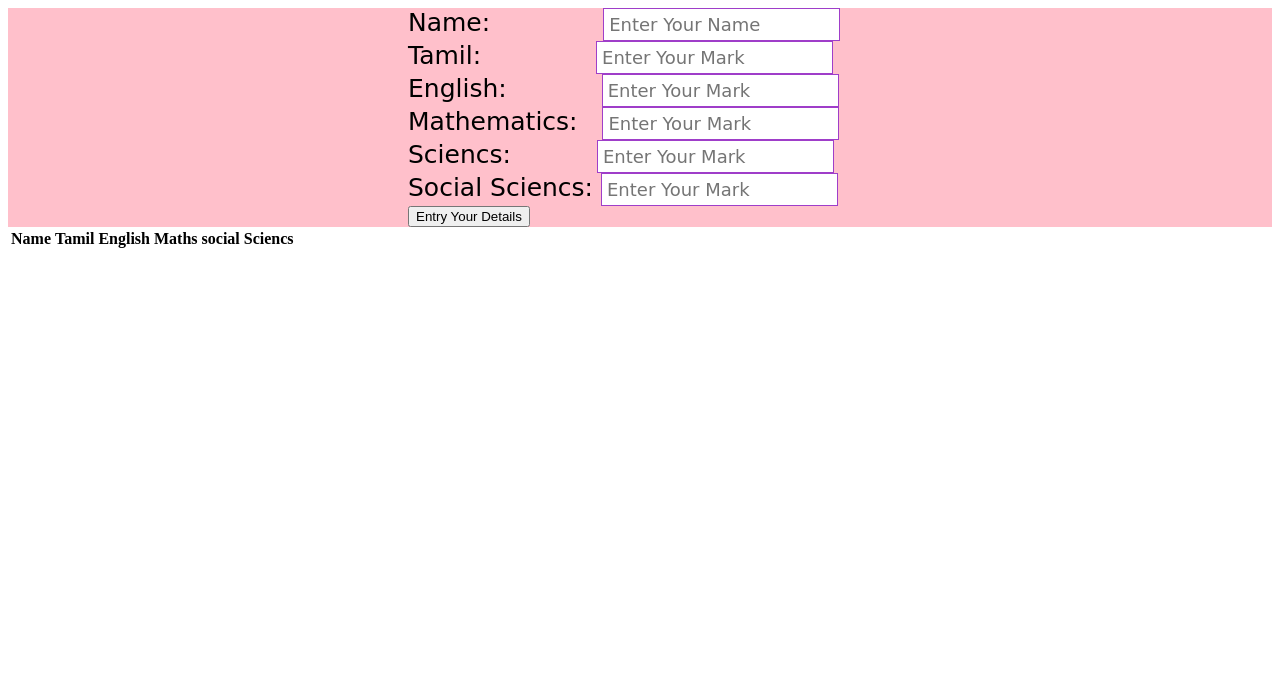
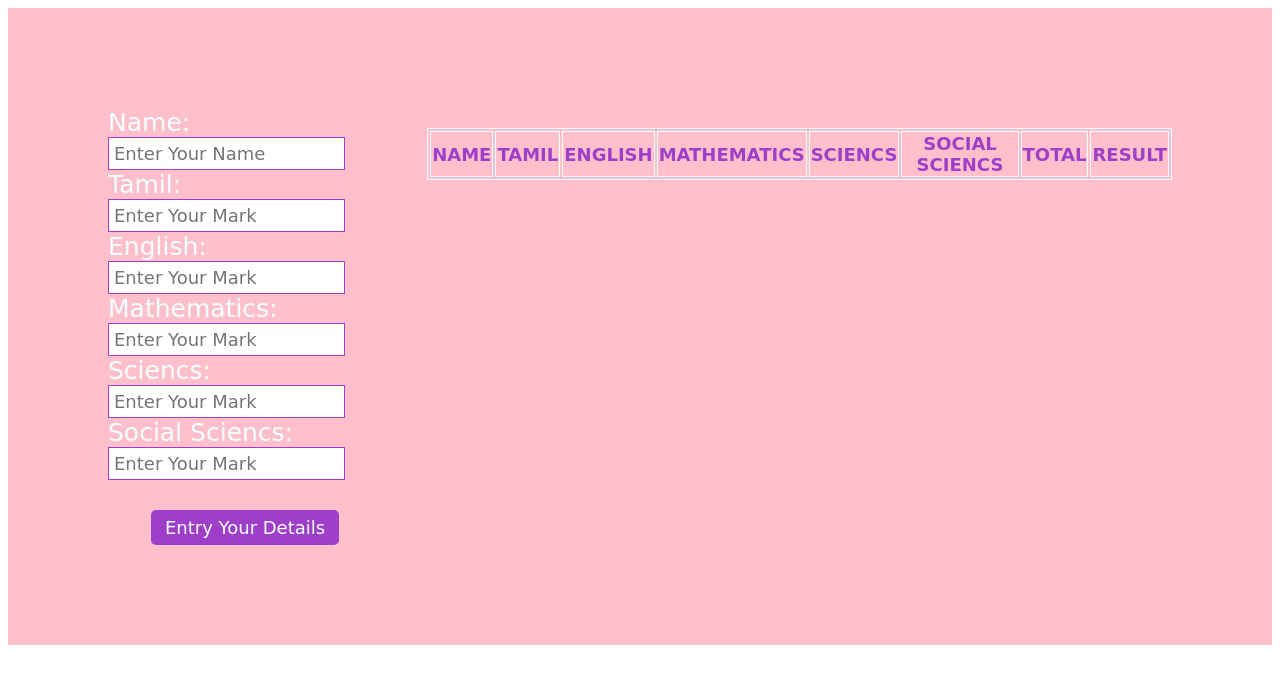
Before and after one commit to muthurajchella/js-task, a plain HTML site: page calculate-total-mark/index.html in a window 1280 px wide. Drawn offline with Linux system fonts and the light colour scheme.

Commit message:
cal-mark

```diff
--- a/calculate-total-mark/css/main.css
+++ b/calculate-total-mark/css/main.css
@@ -1,8 +1,9 @@
 .container{
     width: auto;
     height: auto;
-    margin-left: 400px;
-    margin-right: 400px;
+    margin-left: 100px;
+    margin-right: 100px;
+    display: flex;
 }
 
 .cal{
@@ -10,46 +11,61 @@
     height: 100%;
     background-color: pink;
     box-sizing: border-box;
+    padding-top: 100px;
+    padding-bottom: 100px;
+
+}
+
+/*input html Start*/
+.input{
+    width: 30%;
+    height: auto;
+    box-sizing: border-box;
 }
 
 .name{
     font-family: cursive;
     font-size: 25px;
     align-items: baseline;
+    color: azure;
 }
 
 .tamil{
     font-family: cursive;
     font-size: 25px;
     align-items: baseline;
+    color: azure;
 }
 
 .en{
     font-family: cursive;
     font-size: 25px;
     align-items: baseline;
+    color: azure;
 }
 
 .maths{
     font-family: cursive;
     font-size: 25px;
     align-items: baseline;
+    color: azure;
 }
 
 .sc{
     font-family: cursive;
     font-size: 25px;
     align-items: baseline;
+    color: azure;
 }
 
 .ss{
     font-family: cursive;
     font-size: 25px;
     align-items: baseline;
+    color: azure;
 }
 
 .name input{
-    margin-left: 105px;
     border: solid 1px #9f3ec9;
     padding: 5px;
     font-family: cursive;
@@ -58,7 +74,6 @@
 
 
 .tamil input{
-    margin-left: 107px;
     border: solid 1px #9f3ec9;
     padding: 5px;
     font-family: cursive;
@@ -66,7 +81,6 @@
 }
 
 .en input{
-    margin-left: 87px;
     border: solid 1px #9f3ec9;
     padding: 5px;
     font-family: cursive;
@@ -74,7 +88,6 @@
 }
 
 .maths input{
-    margin-left: 17px;
     border: solid 1px #9f3ec9;
     padding: 5px;
     font-family: cursive;
@@ -82,7 +95,6 @@
 }
 
 .sc input{
-    margin-left: 78px;
     border: solid 1px #9f3ec9;
     padding: 5px;
     font-family: cursive;
@@ -90,7 +102,6 @@
 }
 
 .ss input{
-    margin-left: 0px;
     border: solid 1px #9f3ec9;
     padding: 5px;
     font-family: cursive;
@@ -120,3 +131,46 @@
 .ss input:focus{
     outline: none;
 }
+
+button{
+    padding-top: 7px;
+    padding-bottom: 7px;
+    padding-left: 14px;
+    padding-right: 14px;
+    margin-left: 43px;
+    background-color: #9f3ec9;
+    border: none;
+    border-radius: 5px;
+    color: azure;
+    font-family: cursive;
+    font-size: 18px;
+    margin-top: 30px;
+    cursor: pointer;
+    transition: 0.5s;
+}
+
+button:hover{
+    background-color: azure;
+    color: #9f3ec9;
+}
+/*input html End*/
+
+/*js table start*/
+.jstable{
+    width: 70%;
+    height: auto;
+    box-sizing: border-box;
+}
+
+table{
+    width: 100%;
+    height: auto;
+    margin-top: 20px;
+}
+table, th, td{
+    border: solid 1px azure;
+    color: #9f3ec9;
+    font-family: cursive;
+    font-size: 18px;
+}
+/*js table start*/
--- a/calculate-total-mark/index.html
+++ b/calculate-total-mark/index.html
@@ -8,37 +8,46 @@
     <link rel="stylesheet" href="css/main.css">
 </head>
 <body>
-    <section class="cal">
+<section class="cal">
 <div class="container">
+<!--Input Start-->
+<div class="input">
+    <div class="name">Name: <br> <input type="text" placeholder="Enter Your Name" id="name"></div>
 
-    <div class="name">Name: <input type="text" placeholder="Enter Your Name"></div>
+    <div class="tamil">Tamil: <br><input type="text" placeholder="Enter Your Mark" id="tm"></div>
 
-    <div class="tamil">Tamil: <input type="text" placeholder="Enter Your Mark"></div>
+    <div class="en">English: <br><input type="text" placeholder="Enter Your Mark" id="eng"></div>
 
-    <div class="en">English: <input type="text" placeholder="Enter Your Mark"></div>
+    <div class="maths">Mathematics: <br><input type="text" placeholder="Enter Your Mark" id="maths"></div>
 
-    <div class="maths">Mathematics: <input type="text" placeholder="Enter Your Mark"></div>
+    <div class="sc">Sciencs: <br><input type="text" placeholder="Enter Your Mark" id="sc"></div>
 
-    <div class="sc">Sciencs: <input type="text" placeholder="Enter Your Mark"></div>
+    <div class="ss">Social Sciencs: <br><input type="text" placeholder="Enter Your Mark" id="ss"></div>
 
-    <div class="ss">Social Sciencs: <input type="text" placeholder="Enter Your Mark"></div>
+    <button id="entry">Entry Your Details</button>
+</div>
+<!--Input End-->
 
-    <button id="Entry">Entry Your Details</button>
+<!--JS TABLE START-->
+<div class="jstable">
+    <table>
+        <tr>
+            <th>NAME</th>
+            <th>TAMIL</th>
+            <th>ENGLISH</th>
+            <th>MATHEMATICS</th>
+            <th>SCIENCS</th>
+            <th>SOCIAL SCIENCS</th>
+            <th>TOTAL</th>
+            <th>RESULT</th>
+        </tr>
+    </table>
+</div>
+<!--JS TABLE END-->
 
 </div>
 </section>
 
-   <table>
-        <tr>
-            <th>Name</th>
-            <th>Tamil</th>
-            <th>English</th>
-            <th>Maths</th>
-            <th>social</th>
-            <th>Sciencs</th>
-        </tr>
-   </table>
-
     <script src="js/style.js"></script>
 </body>
 </html>
--- a/calculate-total-mark/js/style.js
+++ b/calculate-total-mark/js/style.js
@@ -0,0 +1,18 @@
+let entry = document.getElementById("entry");
+entry.addEventListener("click", displayDetails);
+
+let row = 1;
+function displayDetails(){
+    let name = document.getElementById("name").value;
+    let tm = document.getElementById("tm").value;
+    let eng = document.getElementById("eng").value;
+    let maths = document.getElementById("maths").value;
+    let sc = document.getElementById("sc").value;
+    let ss = document.getElementById("ss").value;
+console.log(name,tm,eng,maths,sc,ss);
+
+    if(!name || !tm || !eng || !maths || !sc || !ss){
+        alert("Please Check Your All Input Details ");
+        return;
+    }
+}
```
